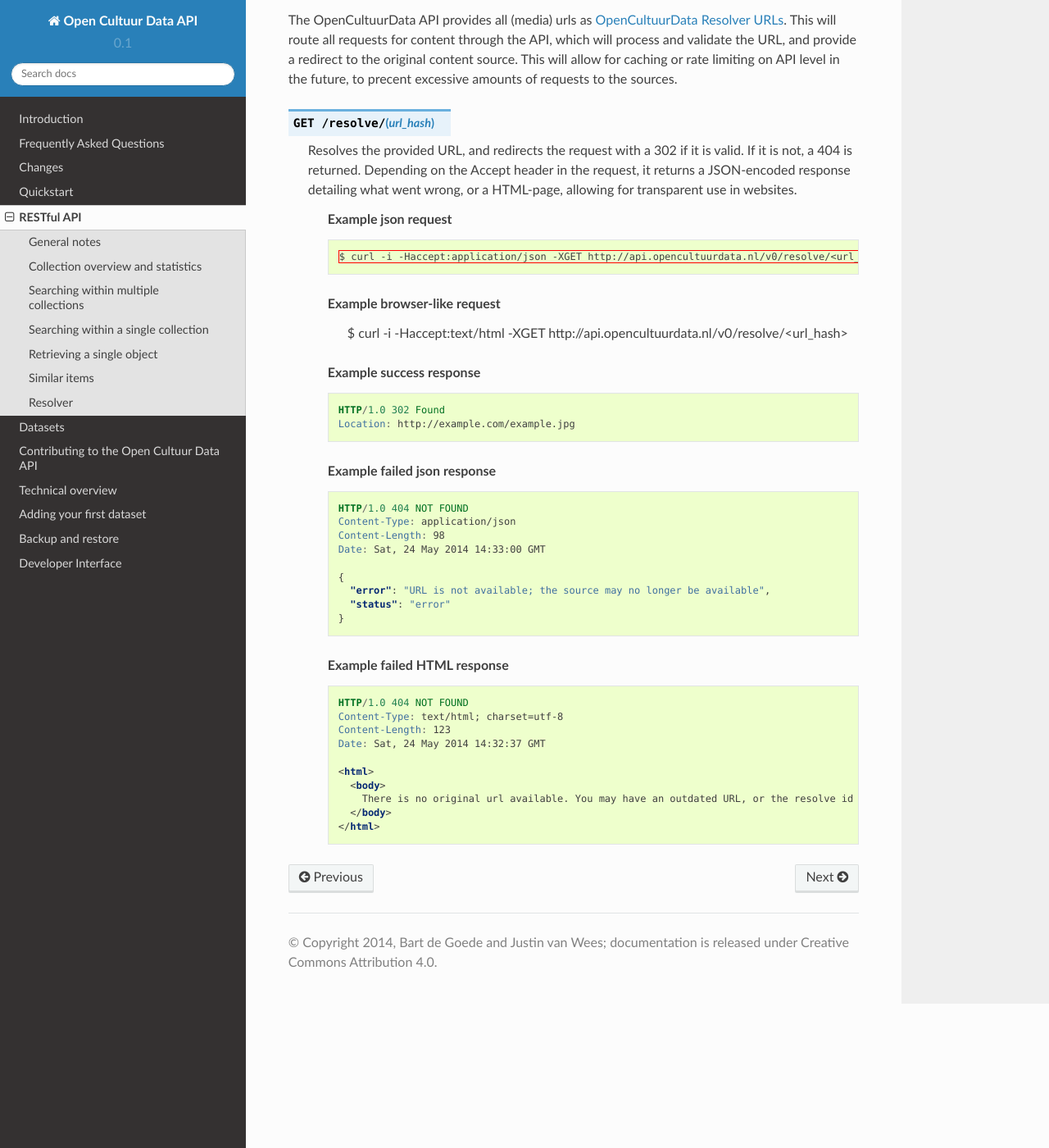
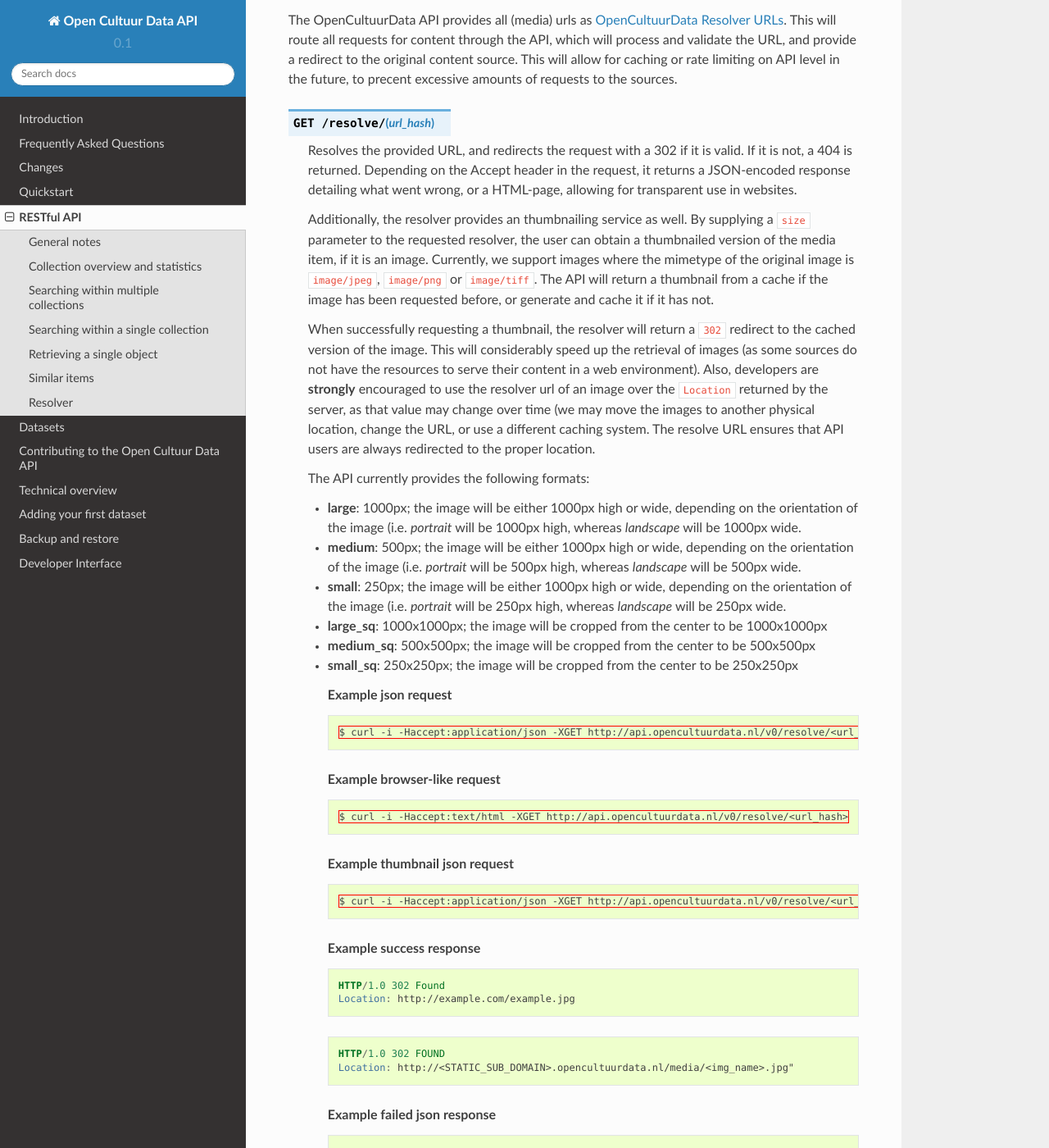
Before and after one commit to openstate/open-cultuur-data, a Sphinx documentation site: the page built from docs/user/api.rst, in a window 1280 px wide and 1400 px high, scrolled down 11151 px. Shown: the whole window at 82% size. Built offline with Sphinx 7.4.7 and the Read the Docs theme 2.0.0, drawn with Linux system fonts in a browser that asks for light colours.

Commit message:
Documentation

```diff
--- a/docs/user/api.rst
+++ b/docs/user/api.rst
@@ -579,6 +579,19 @@
 
   Resolves the provided URL, and redirects the request with a 302 if it is valid. If it is not, a 404 is returned. Depending on the Accept header in the request, it returns a JSON-encoded response detailing what went wrong, or a HTML-page, allowing for transparent use in websites.
 
+  Additionally, the resolver provides an thumbnailing service as well. By supplying a ``size`` parameter to the requested resolver, the user can obtain a thumbnailed version of the media item, if it is an image. Currently, we support images where the mimetype of the original image is ``image/jpeg``, ``image/png`` or ``image/tiff``. The API will return a thumbnail from a cache if the image has been requested before, or generate and cache it if it has not.
+
+  When successfully requesting a thumbnail, the resolver will return a ``302`` redirect to the cached version of the image. This will considerably speed up the retrieval of images (as some sources do not have the resources to serve their content in a web environment). Also, developers are **strongly** encouraged to use the resolver url of an image over the ``Location`` returned by the server, as that value may change over time (we may move the images to another physical location, change the URL, or use a different caching system. The resolve URL ensures that API users are always redirected to the proper location.
+
+  The API currently provides the following formats:
+
+  * **large**: 1000px; the image will be either 1000px high or wide, depending on the orientation of the image (i.e. *portrait* will be 1000px high, whereas *landscape* will be 1000px wide.
+  * **medium**: 500px; the image will be either 1000px high or wide, depending on the orientation of the image (i.e. *portrait* will be 500px high, whereas *landscape* will be 500px wide.
+  * **small**: 250px; the image will be either 1000px high or wide, depending on the orientation of the image (i.e. *portrait* will be 250px high, whereas *landscape* will be 250px wide.
+  * **large_sq**: 1000x1000px; the image will be cropped from the center to be 1000x1000px
+  * **medium_sq**: 500x500px; the image will be cropped from the center to be 500x500px
+  * **small_sq**: 250x250px; the image will be cropped from the center to be 250x250px
+
     **Example json request**
 
     .. sourcecode:: http
@@ -587,7 +600,15 @@
 
     **Example browser-like request**
 
+    .. sourcecode:: http
+
       $ curl -i -Haccept:text/html -XGET http://api.opencultuurdata.nl/v0/resolve/<url_hash>
+
+    **Example thumbnail json request**
+
+    .. sourcecode:: http
+
+      $ curl -i -Haccept:application/json -XGET http://api.opencultuurdata.nl/v0/resolve/<url_hash>?size=medium_sq
 
     **Example success response**
 
@@ -595,6 +616,11 @@
 
       HTTP/1.0 302 Found
       Location: http://example.com/example.jpg
+
+    .. sourcecode:: http
+
+      HTTP/1.0 302 FOUND
+      Location: http://<STATIC_SUB_DOMAIN>.opencultuurdata.nl/media/<img_name>.jpg"
 
     **Example failed json response**
 
```
